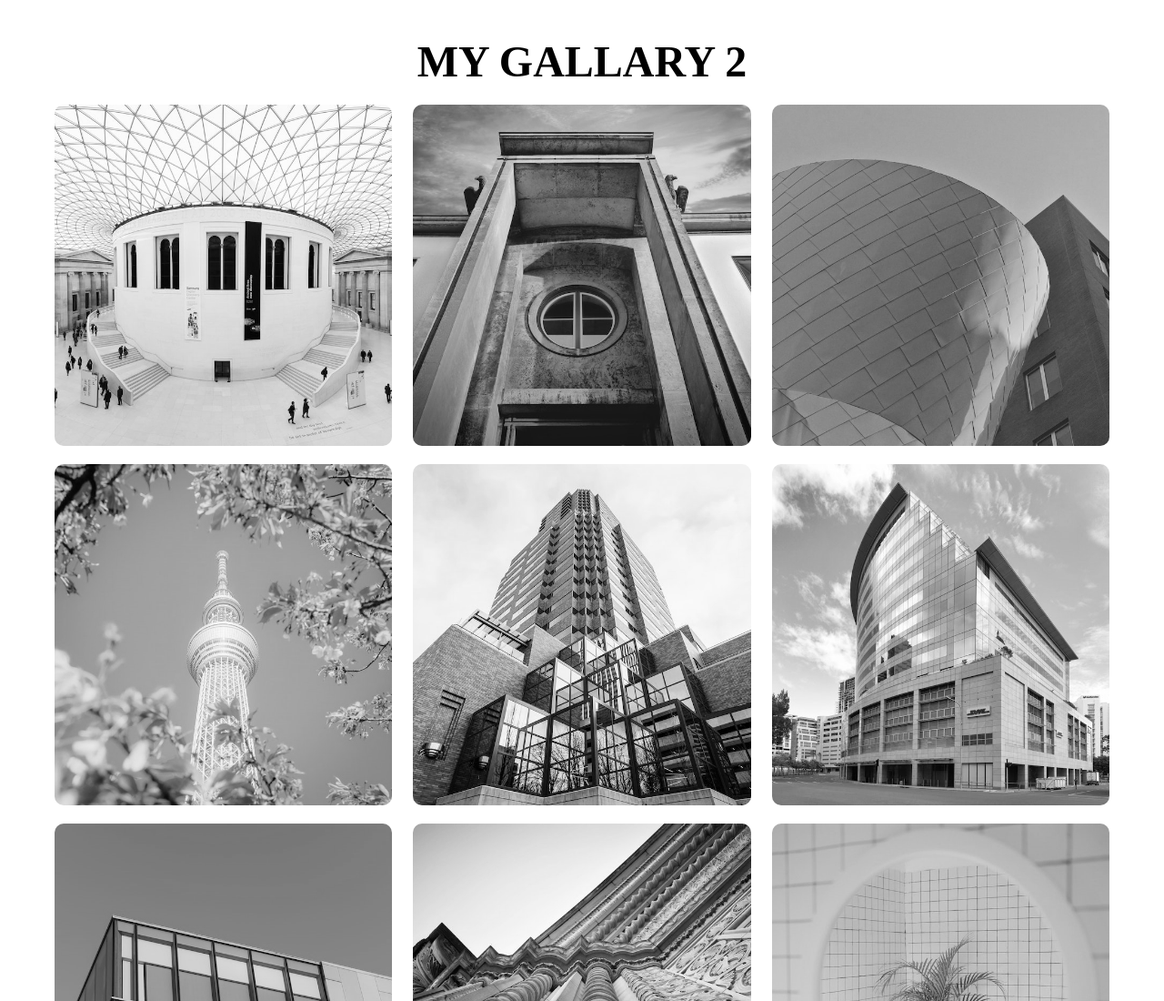
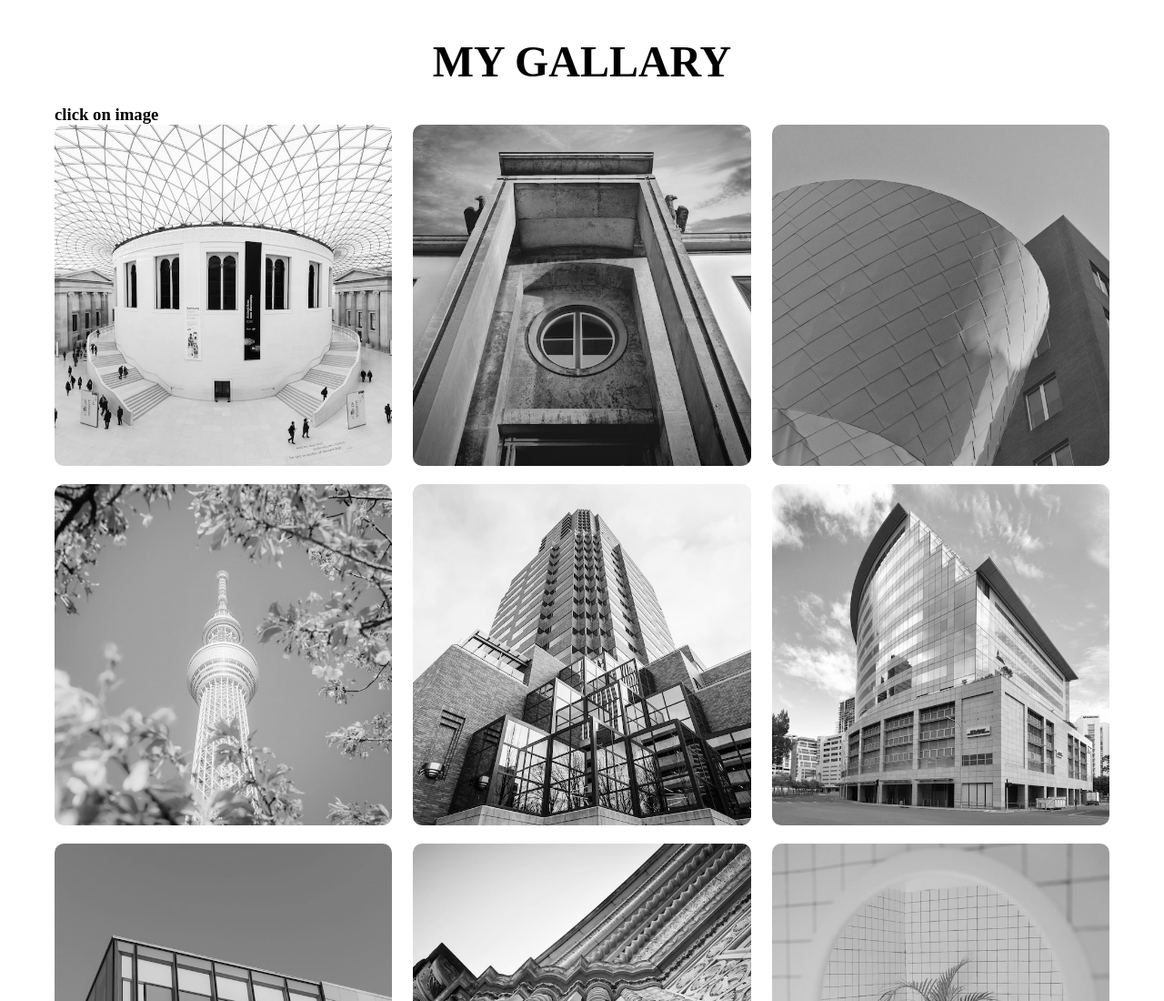
Before and after one commit to ritesh355/MY-GALLERY-PROJECT, a plain HTML site: page index.html in a window 1280 px wide. Shown: the top 1100 px of the page at 91% size. Drawn offline with Linux system fonts and the light colour scheme.

Commit message:
Update index.html

```diff
--- a/index.html
+++ b/index.html
@@ -9,7 +9,8 @@
 <body>
     <div class="wrapperr">
         <div class="container">
-            <h1>MY GALLARY 2 </h1>
+            <h1>MY GALLARY  </h1>
+            <h3> click on image   </h3>
             <div class="gallery">
                 <figure class="card">
                     <img src="image1.jpg" alt="">
```
